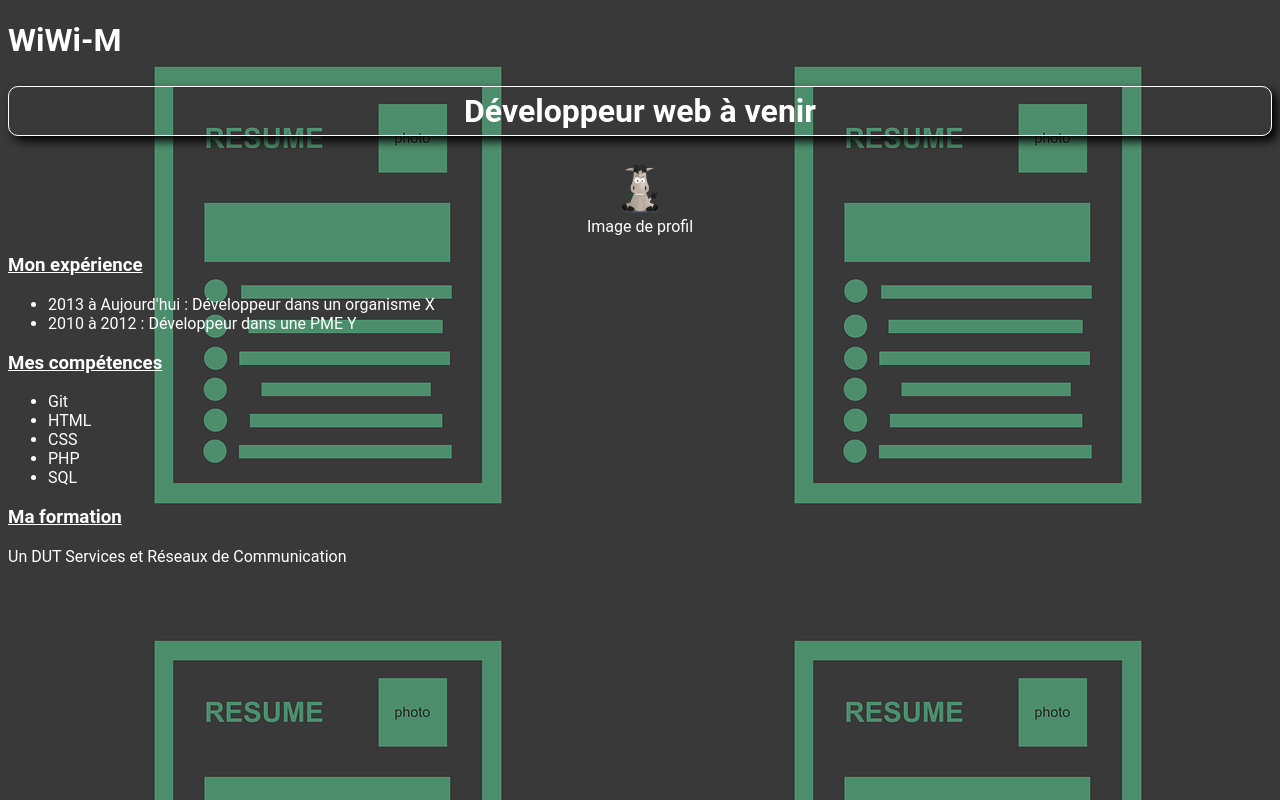
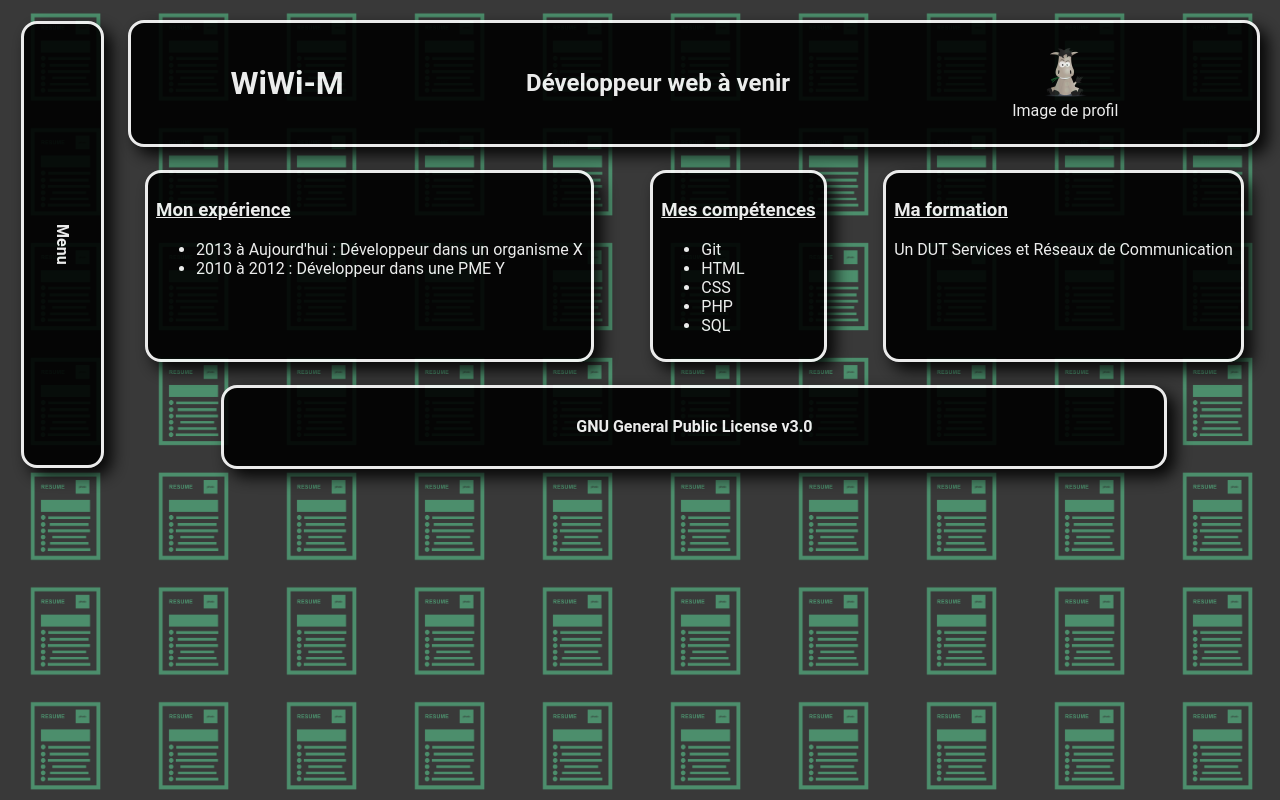
Before and after one commit to W1W1-M/Learn_HTML-CSS, a plain HTML site: page cv.html in a window 1280 px wide. Drawn offline with Linux system fonts and the light colour scheme; a web font is replaced by a local one.

Commit message:
Add flexbox

```diff
--- a/css/cv.css
+++ b/css/cv.css
@@ -4,19 +4,41 @@
 }
 body{
     background-image: url(../images/cv.png);
+    background-size: 10%;
     color: white;
     font-family: Roboto;
+    display: flex;
+    flex-direction: row;
+}
+nav{
+    text-align: center;;
+}
+div{
+    display: flex;
+    flex-direction: row;
+    justify-content: space-around;
+    flex-wrap: wrap;
+}
+nav{
+    border: 2em solid black;
+    writing-mode: vertical-rl;
+}
+header{
+    width: 100%;
+    display: flex;
+    flex-direction: row;
+    justify-content: space-around;
+    align-items: center;
+}
+footer{
+    width: 80%;
+    text-align: center;
 }
 h1{
-    color: white;
+    text-align: center;
 }
 h2{
-    font-size: 2em;
     text-align: center;
-    padding: 5px;
-    border: 1px solid white;
-    border-radius: 10px;
-    box-shadow: 5px 5px 10px black;
 }
 h3{
     text-decoration: underline;
@@ -24,3 +46,15 @@ h3{
 figure{
     text-align: center;
 }
+section{
+
+}
+.section{
+    border: 0.2em solid white;
+    border-radius: 1em;
+    box-shadow: 0.5em 0.5em 1em black;
+    padding: 0.5em;
+    background-color: black;
+    opacity: 0.9;
+    margin: 1%;
+}
--- a/cv.html
+++ b/cv.html
@@ -5,17 +5,26 @@
     <title>Curriculum Vitae</title>
 </head>
 <body>
+    <nav class="section">
+        <h4>Menu</h4>
+    </nav>
+    <div>
+        <header class="section">
             <h1>WiWi-M</h1>
             <h2>Développeur web à venir</h2>
             <figure>
                 <a href="images/Zozor.png"><img src="images/Zozor_min.png" alt="Image de profil" title="Image de profil"/></a>
                 <figcaption>Image de profil</figcaption>
             </figure>
+        </header>
+        <section class="section">
             <h3>Mon expérience</h3>
             <ul>
                 <li>2013 à Aujourd'hui : Développeur dans un organisme X</li>
                 <li>2010 à 2012 : Développeur dans une PME Y</li>
             </ul>
+        </section>
+        <section class="section">
             <h3>Mes compétences</h3>
             <ul>
                 <li>Git</li>
@@ -24,6 +33,13 @@
                 <li>PHP</li>
                 <li>SQL</li>
             </ul>
+        </section>
+        <section class="section">
             <h3>Ma formation</h3>
             <p>Un DUT Services et Réseaux de Communication</p>
+        </section>
+        <footer class="section">
+            <h4>GNU General Public License v3.0</h4>
+        </footer>
+    </div>
 </body>
```
Lines whose indentation alone changed are shown as unchanged.
